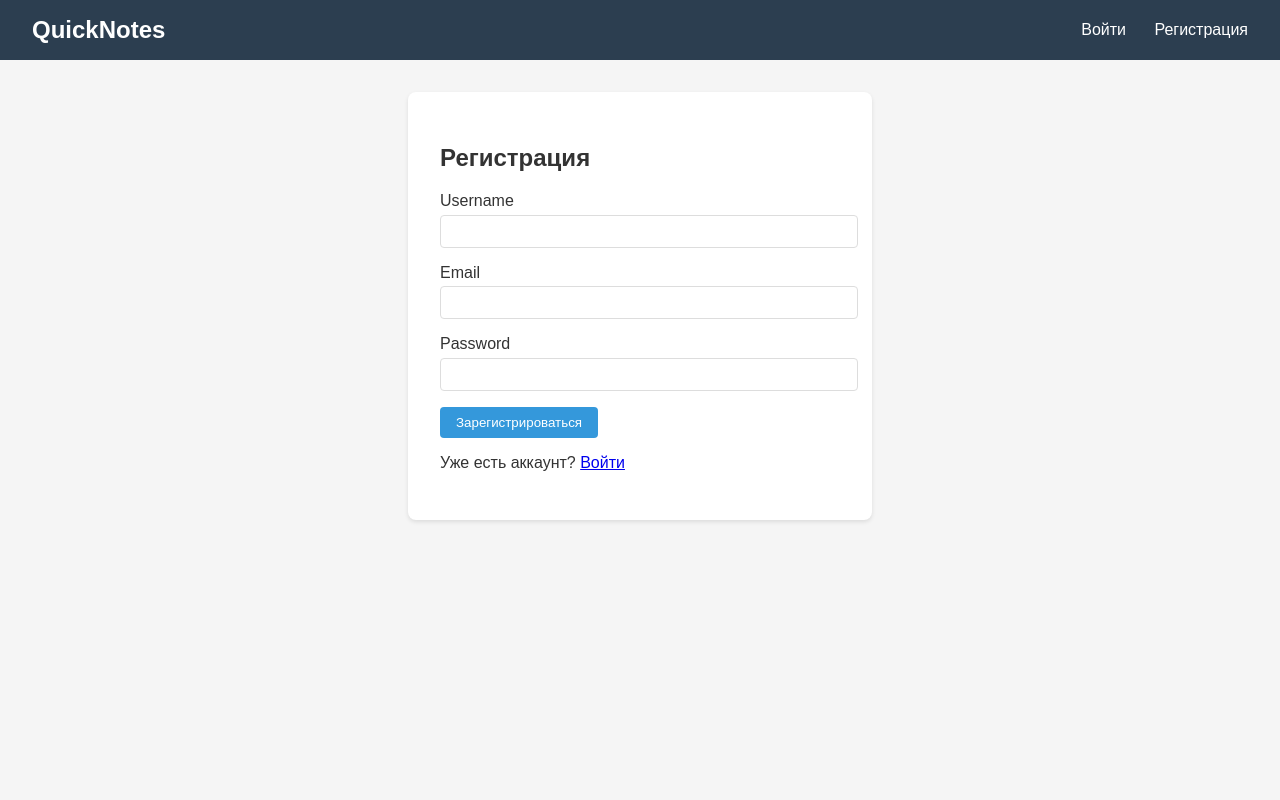
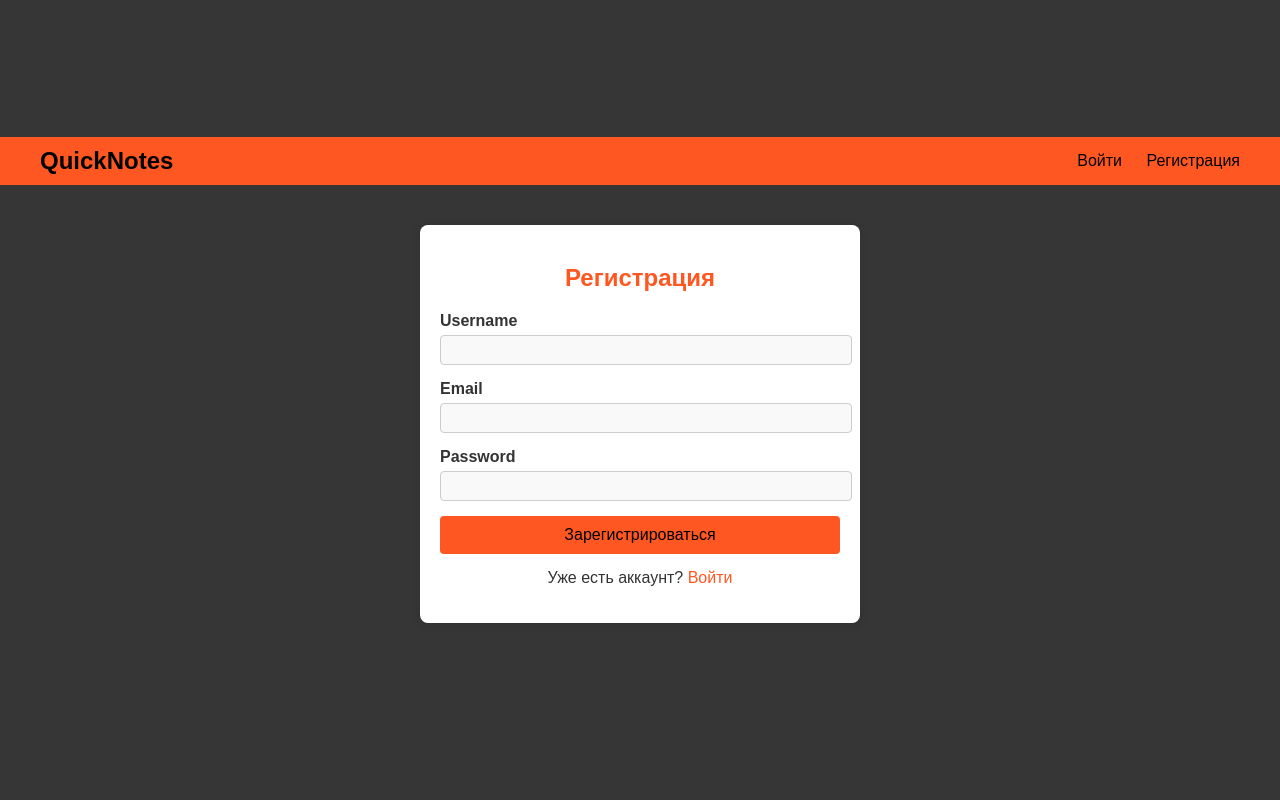
Before and after one commit to PetrStroganov/QuickNotes, a Flask app: page /register in a window 1280 px wide. Run offline with Flask 3, Linux system fonts and the light colour scheme.

Commit message:
Update style.css

```diff
--- a/static/style.css
+++ b/static/style.css
@@ -1,82 +1,146 @@
+/* Общие стили */
 body {
-    font-family: 'Arial', sans-serif;
+     font-family: Arial, sans-serif;
      margin: 0;
      padding: 0;
-    background-color: #f5f5f5;
+     background-color: #363636; /* Серый фон */
      color: #333;
+     display: flex;
+     flex-direction: column;
+     align-items: center;
+     justify-content: center;
+     min-height: 100vh;
+ }
+
+ .container {
+     width: 100%;
+     max-width: 1200px;
+     padding: 20px;
+     text-align: center;
+ }
+
+ /* Шапка */
+ header {
+     background-color: #ff5722; /* Оранжевый */
+     color: rgb(0, 0, 0);
+     padding: 10px 0;
+     width: 100%;
  }
 
  nav {
-    background: #2c3e50;
-    padding: 1rem 2rem;
      display: flex;
      justify-content: space-between;
      align-items: center;
+     max-width: 1200px;
+     margin: 0 auto;
+     padding: 0 20px;
  }
 
  .logo {
-    color: white;
-    font-size: 1.5rem;
+     font-size: 24px;
      font-weight: bold;
  }
 
  .nav-links a {
-    color: white;
+     color: rgb(0, 0, 0);
      text-decoration: none;
-    margin-left: 1.5rem;
+     margin-left: 20px;
+     font-size: 16px;
  }
 
  .nav-links a:hover {
-    opacity: 0.8;
+     text-decoration: underline;
  }
 
-.container {
-    max-width: 1200px;
-    margin: 2rem auto;
-    padding: 0 1rem;
+ /* Формы */
+ .auth-form {
+     max-width: 400px;
+     margin: 20px auto;
+     padding: 20px;
+     background-color: white;
+     border-radius: 8px;
+     box-shadow: 0 2px 10px rgba(0, 0, 0, 0.1);
+     text-align: center;
  }
 
-.auth-form {
-    background: white;
-    padding: 2rem;
-    border-radius: 8px;
-    box-shadow: 0 2px 4px rgba(0,0,0,0.1);
-    max-width: 400px;
-    margin: 2rem auto;
+ .auth-form h2 {
+     margin-bottom: 20px;
+     color: #ff5722; /* Оранжевый */
  }
 
  .form-group {
-    margin-bottom: 1rem;
+     margin-bottom: 15px;
+     text-align: left;
+ }
+
+ .form-group label {
+     display: block;
+     margin-bottom: 5px;
+     font-weight: bold;
+     color: #333;
  }
 
  .form-control {
      width: 100%;
-    padding: 0.5rem;
-    border: 1px solid #ddd;
+     padding: 5px;
+     border: 1px solid #ccc;
      border-radius: 4px;
-    margin-top: 0.3rem;
+     font-size: 16px;
+     background-color: #f9f9f9; /* Светло-серый фон для полей ввода */
  }
 
+ .form-control:focus {
+     border-color: #ff5722; /* Оранжевый */
+     outline: none;
+ }
+
+ /* Кнопки */
  .btn {
-    background: #3498db;
-    color: white;
-    padding: 0.5rem 1rem;
+     width: 100%;
+     padding: 10px;
+     background-color: #ff5722; /* Оранжевый */
+     color: rgb(0, 0, 0);
      border: none;
      border-radius: 4px;
+     font-size: 16px;
      cursor: pointer;
-    text-decoration: none;
-    display: inline-block;
+     transition: background-color 0.3s ease;
  }
 
  .btn:hover {
-    background: #2980b9;
+     background-color: #e64a19; /* Темно-оранжевый при наведении */
  }
 
+ /* Сообщения */
+ .alert {
+     padding: 10px;
+     margin-bottom: 20px;
+     border-radius: 4px;
+     text-align: center;
+ }
 
-.alert {
-    background: #e74c3c;
-    color: white;
-    padding: 0.5rem;
-    border-radius: 4px;
-    margin-bottom: 1rem;
+ .alert.success {
+     background-color: #d4edda;
+     color: #155724;
  }
+
+ .alert.error {
+     background-color: #f8d7da;
+     color: #721c24;
+ }
+
+ /* Ссылки в формах */
+ .auth-form p {
+     text-align: center;
+     margin-top: 15px;
+     color: #333;
+ }
+
+ .auth-form a {
+     color: #ff5722; /* Оранжевый */
+     text-decoration: none;
+ }
+
+ .auth-form a:hover {
+     text-decoration: underline;
+ }
```
Lines whose indentation alone changed are shown as unchanged.
